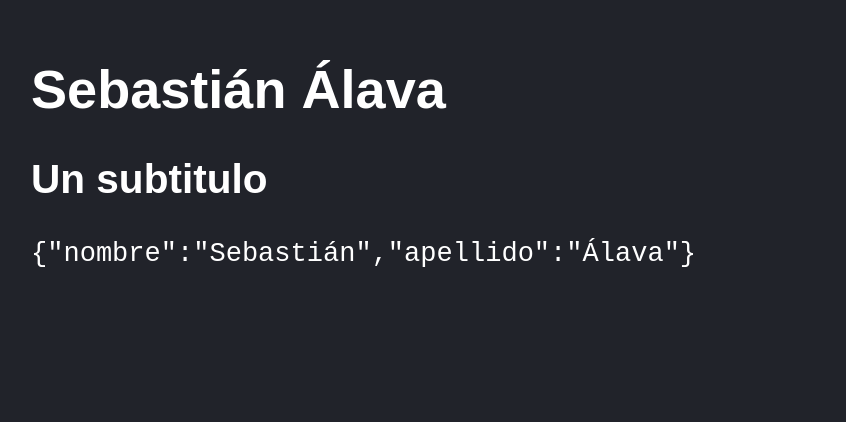
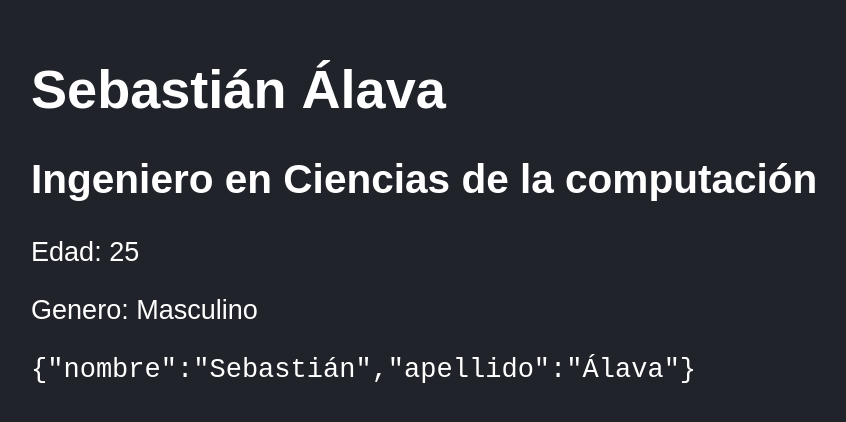
Before and after one commit to sebastian461/react-counter-app, a React (Vite) app: page / in a window 1280 px wide. Shown: the part 126-548 px from the top of the page, without its empty margins (117-963 px from the left). Built offline with nearby package versions, Linux system fonts and the light colour scheme.

Commit message:
Props (propiedades) y PropTypes

```diff
--- a/src/FirstApp.jsx
+++ b/src/FirstApp.jsx
@@ -1,3 +1,5 @@
+import PropTypes from "prop-types";
+
 /* Todo está dentro del mismo scope (no hay un scope global, solo del componente)
   la diferencía es que los elementos que se encuentran fuera del componente no se van a voler a renderizar
   no se asigna nuevamente un espacio en memoria para eso) */
@@ -12,7 +14,9 @@ const sebastianObj = {
   apellido: "Álava",
 };
 
-export const FirstApp = () => {
+/* Los componentes estan acostumbrados a recibir propiedades a traves de desestructuraciones
+estas vienen desde donde son invocadas o renderizadas */
+export const FirstApp = ({ edad, genero }) => {
   return (
     //Cuando se requiere más de un elemento, es necesario tener un elemento padre que los agrupe
     //('<></>' o '<Fragment></Fragment>')
@@ -22,9 +26,18 @@ export const FirstApp = () => {
       <h1>
         {nombre} {apellido()}
       </h1>
-      <h2>Un subtitulo</h2>
+      <h2>Ingeniero en Ciencias de la computación</h2>
+      <p>Edad: {edad}</p>
+      <p>Genero: {genero}</p>
       {/* Está es la manera de ver un objeto renderizado en React */}
       <code>{JSON.stringify(sebastianObj)}</code>
     </>
   );
 };
+
+/* Esta es la sintaxis para definir los tipos de las propiedades,
+ademas de especificar que son requeridas */
+FirstApp.propTypes = {
+  edad: PropTypes.number.isRequired,
+  genero: PropTypes.string.isRequired,
+};
--- a/src/main.jsx
+++ b/src/main.jsx
@@ -7,6 +7,6 @@ import "./styles.css";
 /* Esta es la sintaxis a seguir para renderizar los componentes en el index.html a traves del modo estricto */
 ReactDOM.createRoot(document.getElementById("root")).render(
   <React.StrictMode>
-    <FirstApp />
+    <FirstApp edad={25} genero="Masculino" />
   </React.StrictMode>
 );
```
